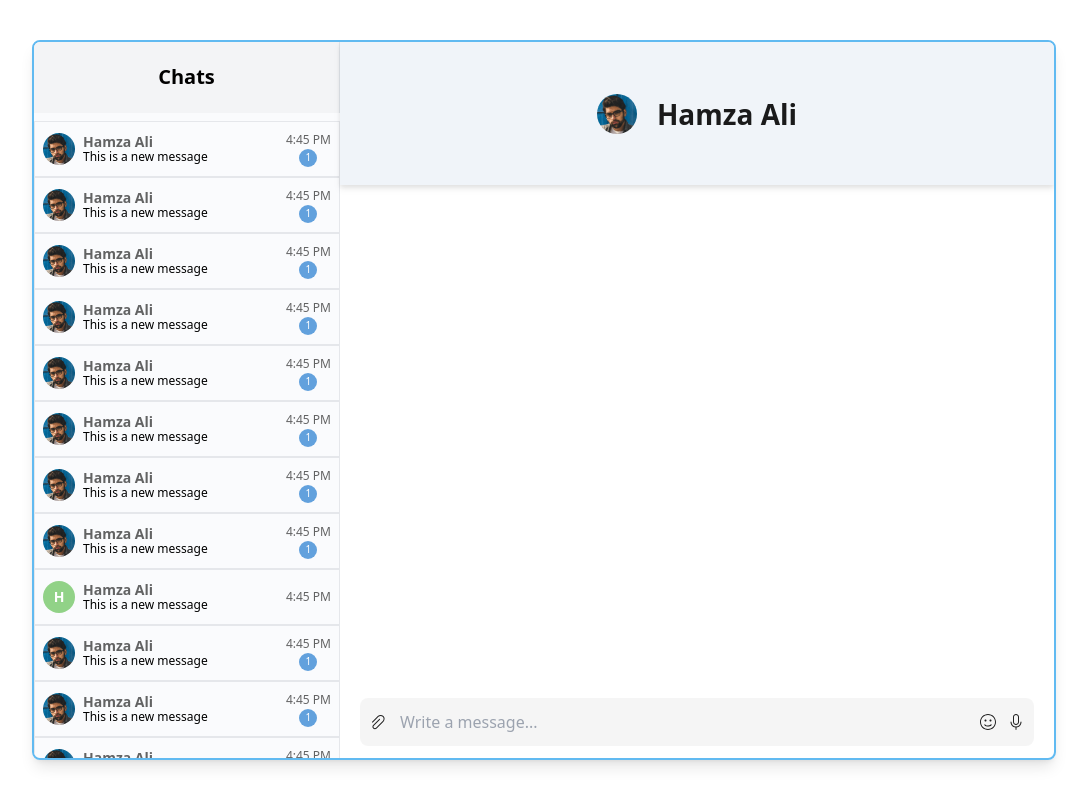
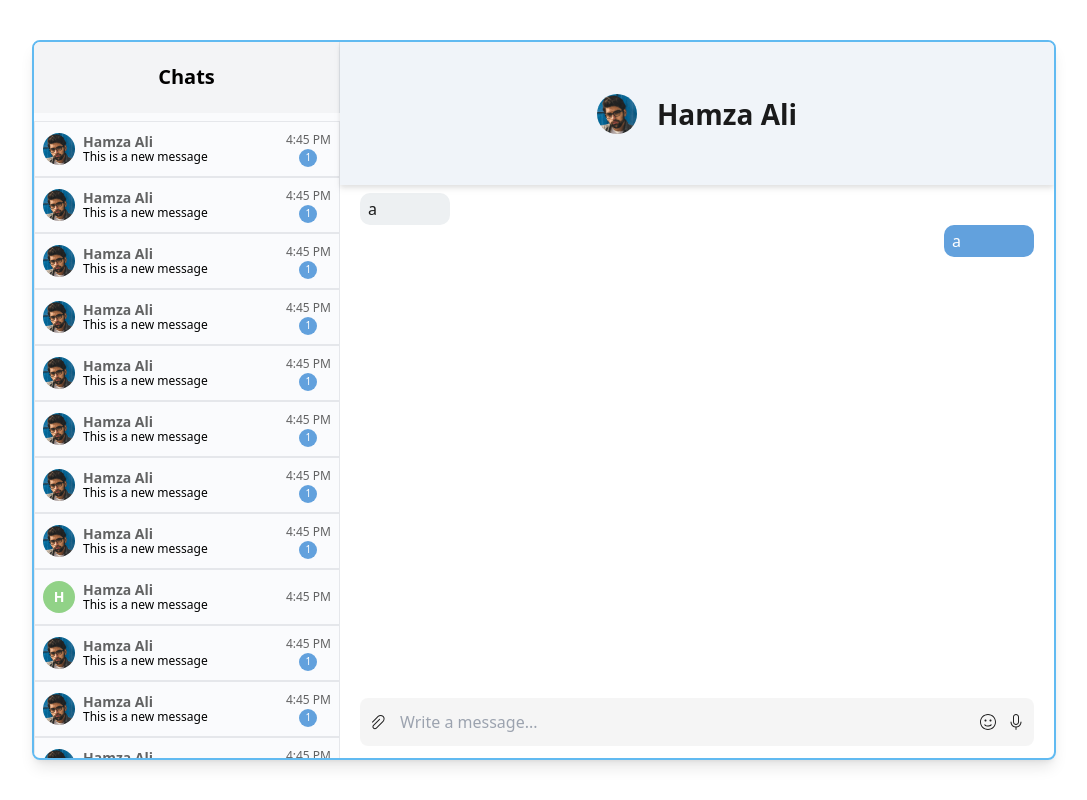
Before and after one commit to Hat52/Chat-App, a React (Vite) app in the folder client/: page / in a window 1280 px wide. Shown: the whole page, without its empty margins (96-1183 px from the left). Built offline with nearby package versions, Linux system fonts and the light colour scheme.

Commit message:
message containeer

```diff
--- a/client/src/components/MessageContainer/index.tsx
+++ b/client/src/components/MessageContainer/index.tsx
@@ -18,6 +18,18 @@ export default function MessageContainer({ name, avatar }: IMessageContainer) {
 				)}
 				<h1 className="font-semibold text-[28px] text-[#000000E4]">{name}</h1>
 			</div>
+			<div className="flex h-[70%] px-5 flex-col py-2 overflow-y-scroll">
+				<div className="flex justify-left">
+					<p className="p-1 bg-[#EDF0F2] text-[#000000E4] min-w-[90px] rounded-[10px] max-w-max text-left px-2">
+						a
+					</p>
+				</div>
+				<div className="flex justify-end">
+					<p className="p-1 bg-[#62A1DD] text-white min-w-[90px] rounded-[10px] max-w-max text-left px-2">
+						a
+					</p>
+				</div>
+			</div>
 			<div className="w-full h-[10%] flex items-center px-5">
 				<MessageInput />
 			</div>
```
